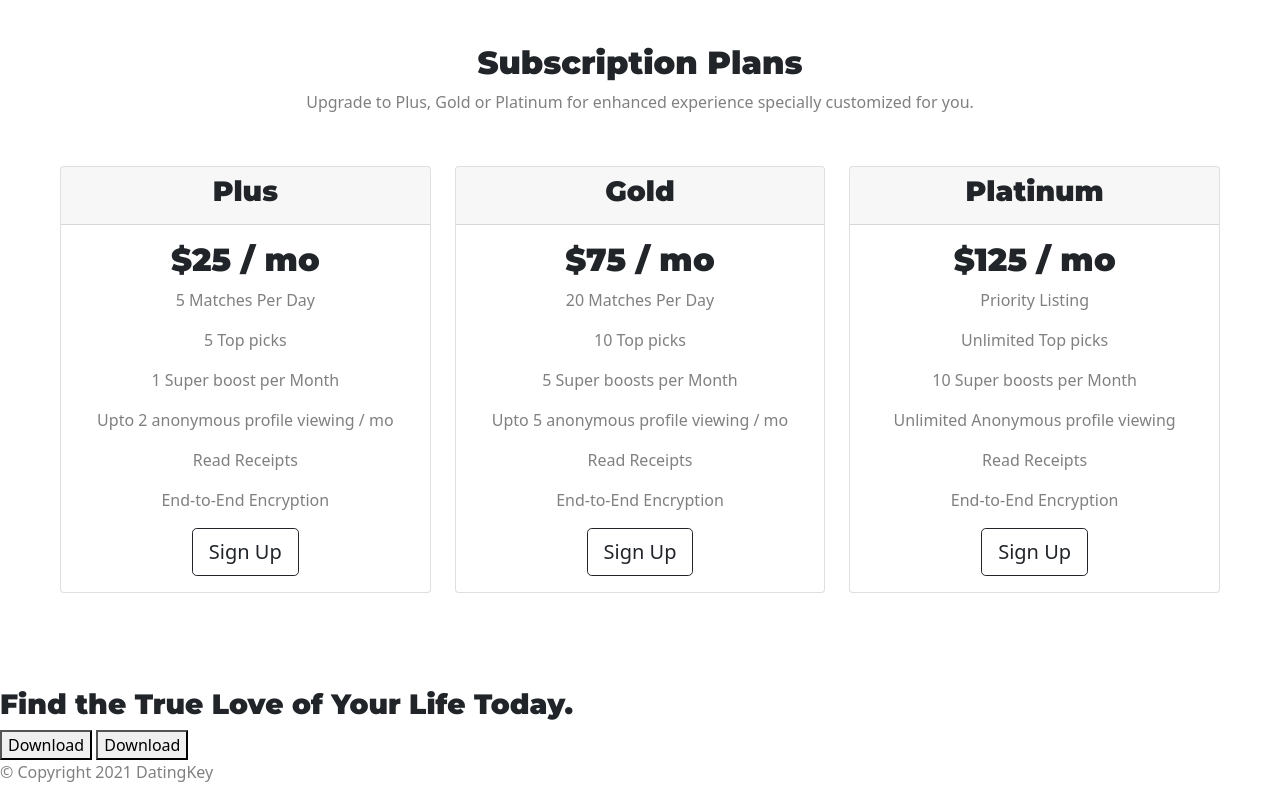
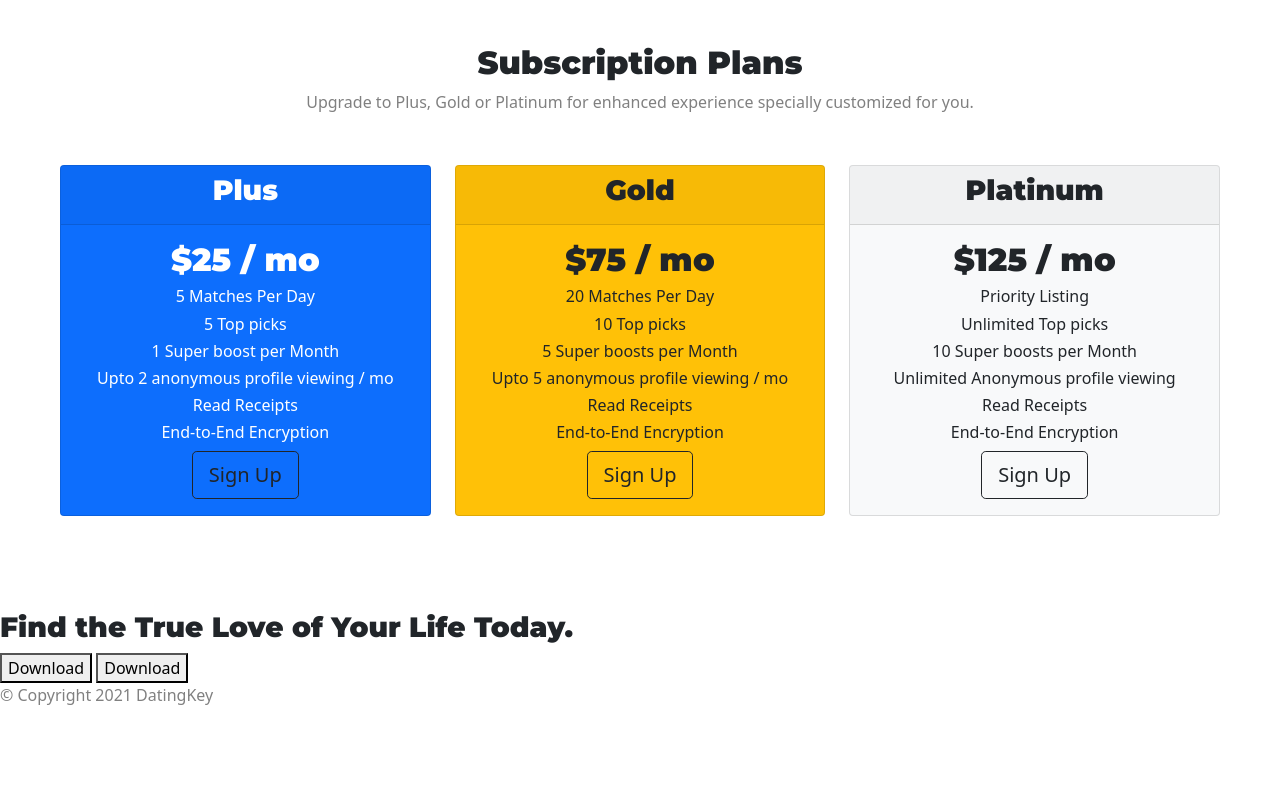
Before and after one commit to nenu3414/DatingKey, a plain HTML site: page index.html in a window 1280 px wide. Shown: the part 1625-2425 px from the top of the page. After the commit the page ends 2348 px from the top, so only its background shows below. Drawn offline with nearby package versions, Linux system fonts and the light colour scheme.

Commit message:
added color in pricing section

```diff
--- a/index.html
+++ b/index.html
@@ -48,7 +48,7 @@
          <button type="button" class="btn btn-outline-light btn-lg download-button"><i class="fab fa-google-play"></i> Download</button>
       </div>
     <div class="col-lg-6">
-      <img class="title-image" src="images/DatingKey_Demo.png" alt="DatingKey">
+      <img class="title-image" src="images/DatingKey_Demo1.png" alt="DatingKey">
     </div>
     </div>
     </div>
@@ -143,54 +143,54 @@
 
 <div class="row">
   <div class="pricing-column col-lg-4 col-md-6">
-    <div class="card">
+    <div class="card text-white bg-primary">
       <div class="card-header">
         <h3>Plus</h3>
       </div>
       <div class="card-body">
         <h2>$25 / mo</h2>
-        <p>5 Matches Per Day</p>
-        <p>5 Top picks</p>
-        <p>1 Super boost per Month</p>
-        <p>Upto 2 anonymous profile viewing / mo</p>
-        <p>Read Receipts</p>
-        <p>End-to-End Encryption</p>
+        <h6>5 Matches Per Day</h6>
+        <h6>5 Top picks</h6>
+        <h6>1 Super boost per Month</h6>
+        <h6>Upto 2 anonymous profile viewing / mo</h6>
+        <h6>Read Receipts</h6>
+        <h6>End-to-End Encryption</h6>
         <button type="button" class="btn btn-outline-dark btn-lg signup-button">Sign Up</button>
       </div>
     </div>
   </div>
 
   <div class="pricing-column col-lg-4 col-md-6">
-    <div class="card">
+    <div class="card text-dark bg-warning">
       <div class="card-header">
         <h3>Gold</h3>
       </div>
       <div class="card-body">
         <h2>$75 / mo</h2>
-        <p>20 Matches Per Day</p>
-        <p>10 Top picks</p>
-        <p>5 Super boosts per Month</p>
-        <p>Upto 5 anonymous profile viewing / mo</p>
-        <p>Read Receipts</p>
-        <p>End-to-End Encryption</p>
+        <h6>20 Matches Per Day</h6>
+        <h6>10 Top picks</h6>
+        <h6>5 Super boosts per Month</h6>
+        <h6>Upto 5 anonymous profile viewing / mo</h6>
+        <h6>Read Receipts</h6>
+        <h6>End-to-End Encryption</h6>
         <button type="button" class="btn btn-outline-dark btn-lg signup-button">Sign Up</button>
       </div>
     </div>
   </div>
 
   <div class="pricing-column col-lg-4">
-    <div class="card">
+    <div class="card text-dark bg-light">
       <div class="card-header">
         <h3>Platinum</h3>
       </div>
       <div class="card-body">
         <h2>$125 / mo</h2>
-        <p>Priority Listing</p>
-        <p>Unlimited Top picks</p>
-        <p>10 Super boosts per Month</p>
-        <p>Unlimited Anonymous profile viewing</p>
-        <p>Read Receipts</p>
-        <p>End-to-End Encryption</p>
+        <h6>Priority Listing</h6>
+        <h6>Unlimited Top picks</h6>
+        <h6>10 Super boosts per Month</h6>
+        <h6>Unlimited Anonymous profile viewing</h6>
+        <h6>Read Receipts</h6>
+        <h6>End-to-End Encryption</h6>
         <button type="button" class="btn btn-outline-dark btn-lg signup-button">Sign Up</button>
       </div>
     </div>
```
Also changed, not shown: images/DatingKey_Demo1.png (added).
